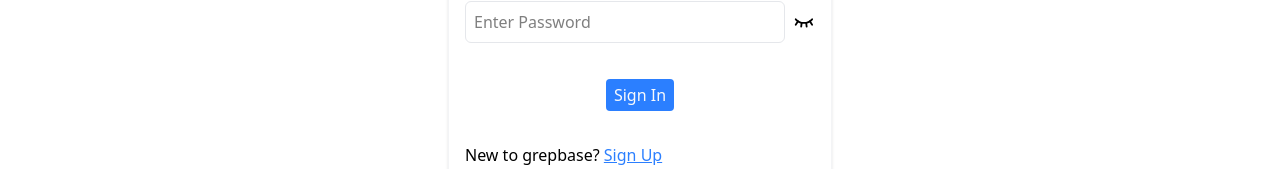
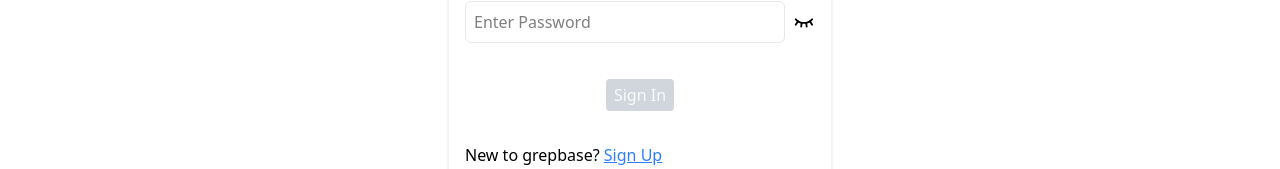
Before and after one commit to codedbychavez/grepbase, a Vue app in the folder frontend/: page /signin in a window 1280 px wide. Shown: the part 435-604 px from the top of the page. Built offline with nearby package versions, Linux system fonts and the light colour scheme; no server answers.

Commit message:
Update Signin

```diff
--- a/frontend/src/views/SigninView.vue
+++ b/frontend/src/views/SigninView.vue
@@ -1,6 +1,6 @@
 <template>
   <div class="flex h-full items-center justify-center">
-    <Form class="w-96 border border-gray-100 shadow p-4" @submit="handleSignin">
+    <Form v-slot="{ meta }" class="w-96 border border-gray-100 shadow p-4" @submit="handleSignin">
       <h2 class="text-2xl text-center">Sign In</h2>
       <div class="form-group mt-8">
         <label for="key" class="form-label text-sm text-stone-700 block capitalize">Username</label>
@@ -20,7 +20,7 @@
         <ErrorMessage name="password" class="text-sm text-red-500" />
       </div>
       <div class="form-group mt-8 text-center">
-        <button class="px-2 py-1 bg-blue-500 w-max rounded text-gray-50 cursor-pointer" type="submit">Sign In</button>
+        <button :disabled="!meta.valid" class="px-2 py-1 bg-blue-500 w-max rounded text-gray-50 cursor-pointer disabled:cursor-not-allowed disabled:bg-gray-300" type="submit">Sign In</button>
       </div>
       <div class="mt-8">
         New to grepbase? <RouterLink to="/signup" class="text-blue-500 underline">Sign Up</RouterLink>
@@ -66,7 +66,11 @@
 
 function validatePassword(value: any) {
   if (!value) {
-    return 'This field is required';
+    return 'This field is required'
+  }
+
+  if (value.length < 8) {
+    return 'Password must be at least 8 characters'
   }
 
   return true;
```
